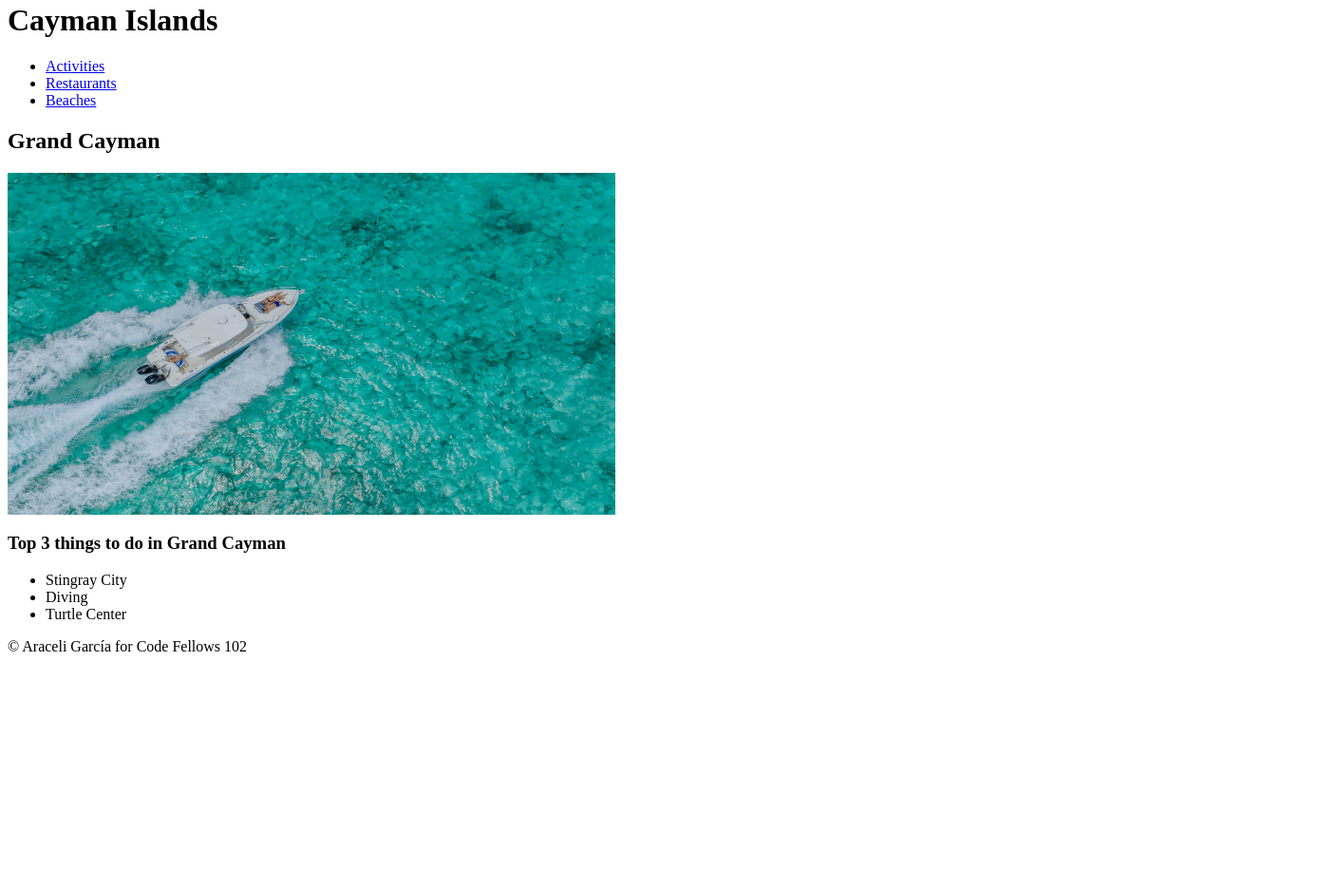
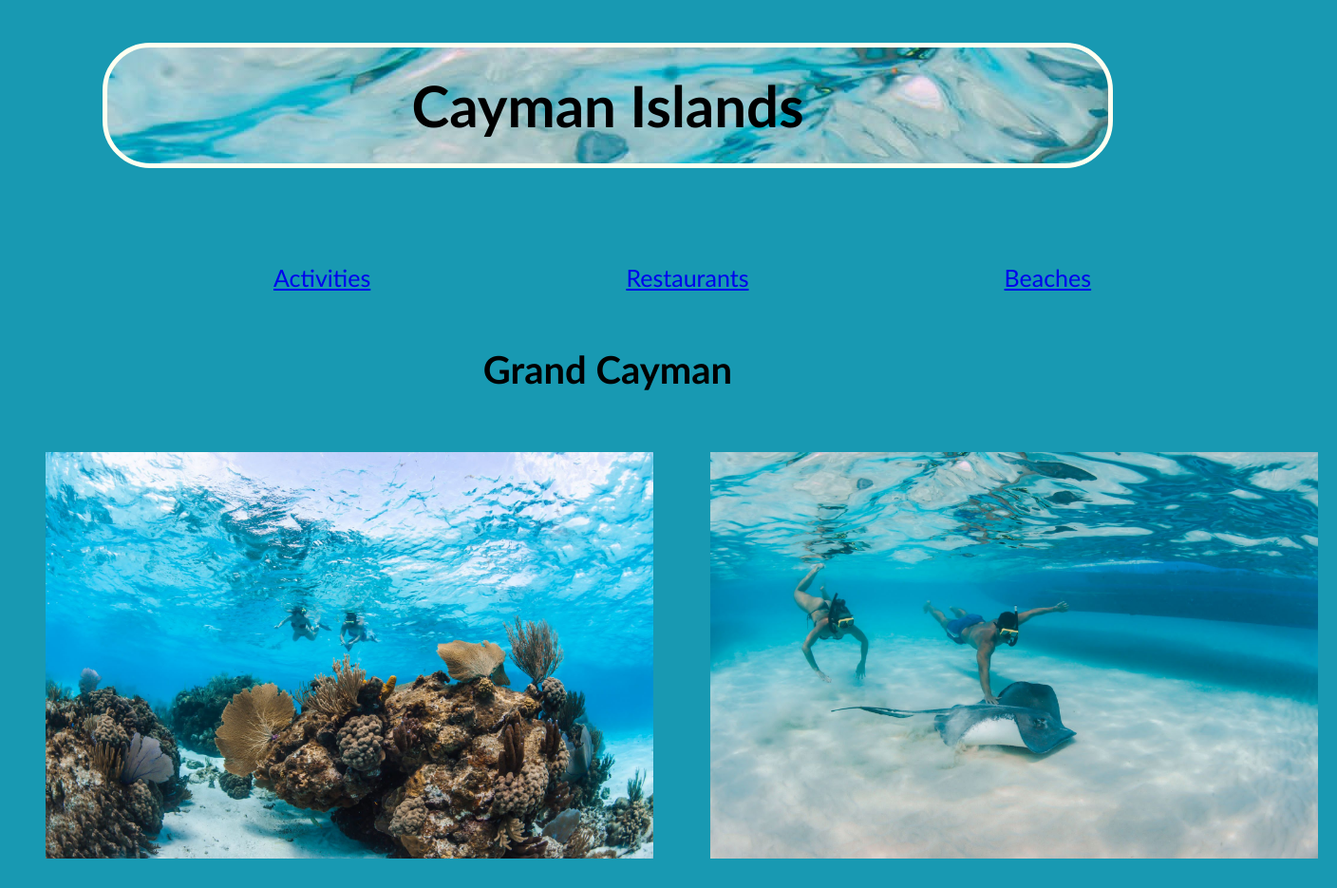
Before and after one commit to Araceligm90/Cayman-Islands, a plain HTML site: page index.html in a window 1280 px wide. Shown: the part 5-940 px from the top of the page at 95% size, 1408 px wide, since content can reach past the window. Before the commit the page ends 800 px from the top, so only its background shows below. Drawn offline with Linux system fonts and the light colour scheme.

Commit message:
initial styling

```diff
--- a/index.html
+++ b/index.html
@@ -1,22 +1,32 @@
 <html>
-    <head></head>
+    <head>
+        <title>Cayman Islands</title>
+        <link rel="stylesheet" href="style.css">
+    </head>
     <body>
         <header>
             <h1>Cayman Islands</h1>
             <nav>
                 <ul>
-                    <li><a href="activities.html">Activities</a></li>
-                    <li><a href="restaurants.html">Restaurants</a></li>
-                    <li><a href="beaches.html">Beaches</a></li>
+                    <li class="nav"><a href="activities.html">Activities</a></li>
+                    <li class="nav"><a href="restaurants.html">Restaurants</a></li>
+                    <li class="nav"><a href="beaches.html">Beaches</a></li>
                 </ul>
             </nav>
         </header>
         <main>
             <section>
                 <h2>Grand Cayman</h2>
-                <img src="cayman-bay-boat.jpg"  width="640" height="360" alt="Grand Cayman Bay">
+                <div class="row">
+                    <div class="column">
+                        <img src="rocks-underwater.jpg" width="640" length="420" alt="Grand Cayman Bay">
+                    </div>
+                    <div class="column">
+                        <img src="stingray-underwater.jpg" width="640" length="420" alt="Grand Cayman Bay">
+                    </div>
+                </div>
             </section>
-            <section>
+            <section class="low">
                 <h3>Top 3 things to do in Grand Cayman</h3>
                 <ul>
                     <li>Stingray City</li>
```
